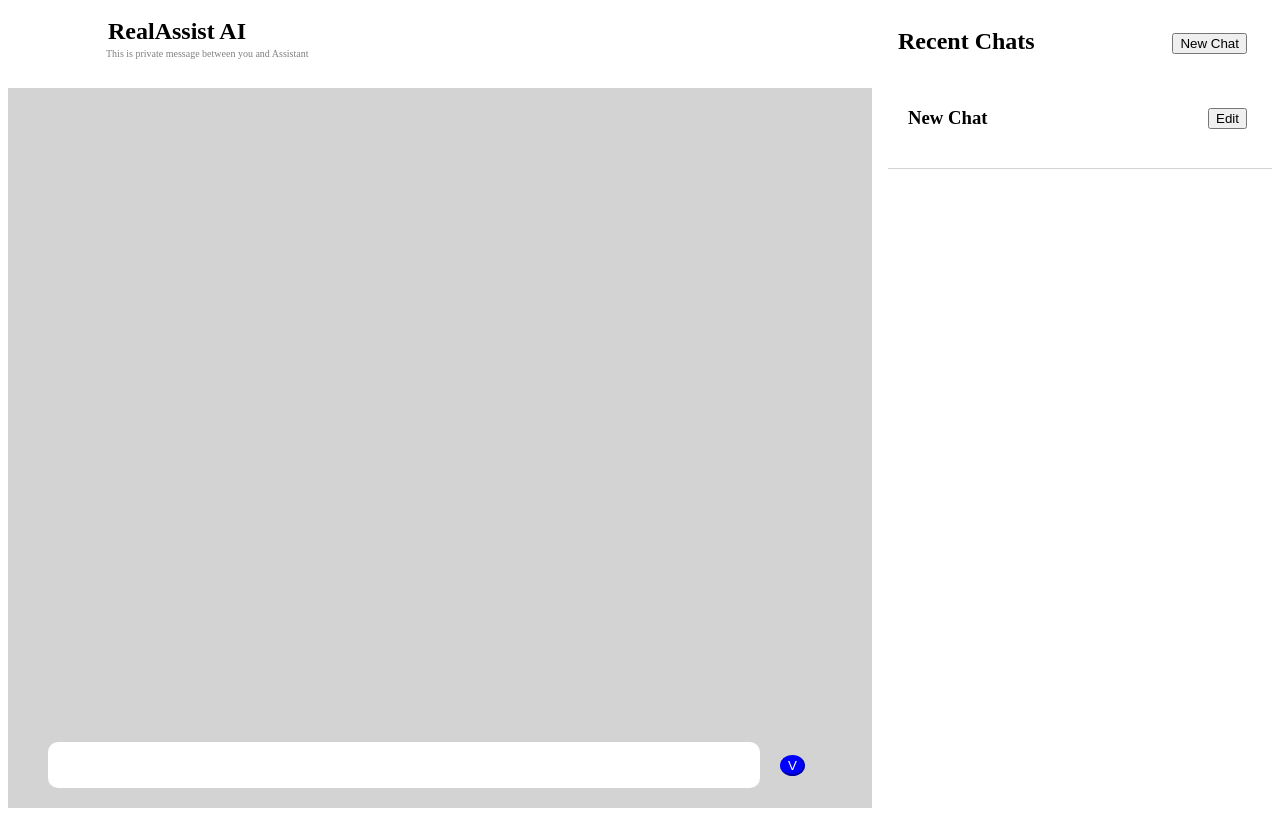
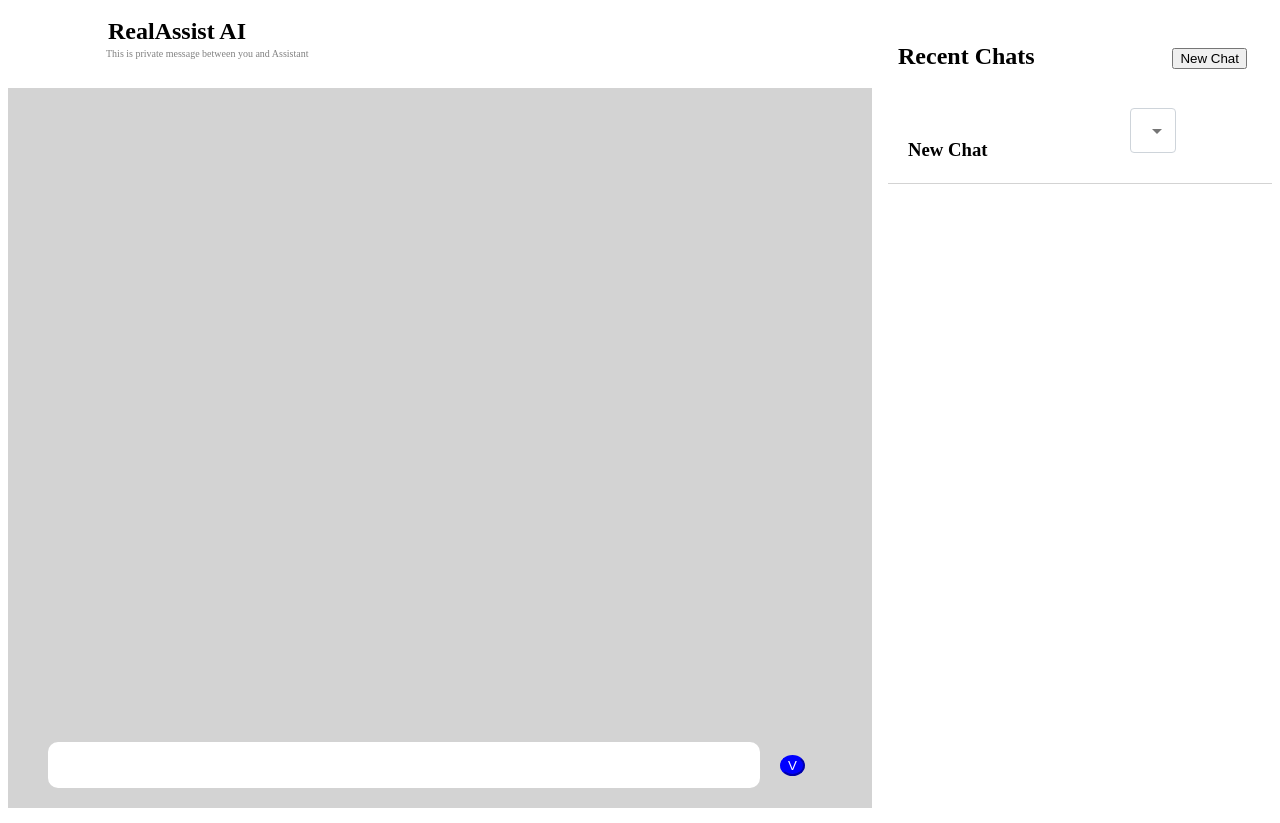
Before and after one commit to ptlharshil/RealAssist.AI-OpenAI-Chat-App, a React (Create React App) app in the folder frontend/realassist/: page / in a window 1280 px wide. Both pictures are taken after a click on the button "New Chat". Built offline with nearby package versions, Linux system fonts and the light colour scheme.

Commit message:
edit, delete sidebar

```diff
--- a/frontend/realassist/package.json
+++ b/frontend/realassist/package.json
@@ -3,6 +3,9 @@
   "version": "0.1.0",
   "private": true,
   "dependencies": {
+    "@emotion/react": "^11.10.5",
+    "@emotion/styled": "^11.10.5",
+    "@mui/material": "^5.11.8",
     "@testing-library/jest-dom": "^5.16.5",
     "@testing-library/react": "^13.4.0",
     "@testing-library/user-event": "^13.5.0",
--- a/frontend/realassist/src/App.js
+++ b/frontend/realassist/src/App.js
@@ -5,9 +5,10 @@ import Chat from "../src/Components/Chat"
 function App() {
   return (
     <div className="App">
+      <Navbar/>
       <SideBar/>
-      <Navbar/>
-      <Chat/>
+
+      {/* <Chat/> */}
     </div>
   );
 }
--- a/frontend/realassist/src/Components/Chat.jsx
+++ b/frontend/realassist/src/Components/Chat.jsx
@@ -1,7 +1,7 @@
 import React from 'react'
 import "./Chat.css"
 const Chat = () => {
-  return (
+  return (<>
     <div className='chatwindow'>
         <div className='fields'>
             <input type="text" className='input' />
@@ -9,7 +9,7 @@ const Chat = () => {
         </div>
 
     </div>
-  )
+    </>)
 }
 
 export default Chat
--- a/frontend/realassist/src/Components/SideBar.css
+++ b/frontend/realassist/src/Components/SideBar.css
@@ -5,6 +5,7 @@
     float: right;
     background-color: white;
     position: relative;
+    margin-top: -65px;
 }
 .name{
     float: left;
--- a/frontend/realassist/src/Components/SideBar.jsx
+++ b/frontend/realassist/src/Components/SideBar.jsx
@@ -1,25 +1,44 @@
-import React, { useState } from 'react'
+import React, { useEffect, useState } from 'react'
 import "./SideBar.css"
+import Titles from "../Components/Titles"
+import Chat from "../Components/Chat"
 const SideBar = () => {
     const [showChat,setShowChat]=useState(false)
+    const [chatDetails,setChatDetails]=useState([])
+    const [addChat, setAddChat]=useState(["Hey, this is Real Assist AI, how can I help you?"])
+    const [addTime, setAddTime]=useState([])
+    var chatTitle=""
+
+
 
     const newChat=()=>{
+        const time=new Date()
+        const chat={
+            title:"New Chat",
+            user:"You",
+            content:{
+                messages: addChat[0],
+                time: time.getHours() + ":" + time.getMinutes()
+            }
+        }
+        setChatDetails([...chatDetails,chat])
         setShowChat(true)
 
     }
-  return (
+  return (<>
     <div className='sidebar'>
         <div className='heading'>
             <h2 className='name'>Recent Chats</h2>
             <button className='create' onClick={newChat}>New Chat</button>
         </div>
-        {showChat===true &&
-            <div className='chatnames'>
-                <h3 className='title'>New Chat</h3>
-                <button className='edit'>Edit</button>
-            </div>
-        }
+
+        <Titles chatDetails={chatDetails} setChatDetails={setChatDetails} addChat={addChat}
+         setAddChat={setAddChat} addTime={addTime} setAddTime={setAddTime}/>
+
+
     </div>
+    {showChat && <Chat chatDetails={chatDetails} setChatDetails={setChatDetails}/>}
+    </>
   )
 }
 
--- /dev/null
+++ b/frontend/realassist/src/Components/Titles.css
@@ -0,0 +1,23 @@
+.chatnames{
+    position: relative;
+    width: 30vw;
+    height: 10vh;
+    border-bottom: 0.5px solid lightgray;
+
+}
+.title{
+    position: absolute;
+    bottom: 3px;
+}
+.edit{
+    position: absolute;
+    margin-left: 110px;
+}
+.inputTitle{
+    border: 2px solid red;
+}
+.editWrapper{
+    background-color: blue;
+    height: 10vh;
+    width: 30vw;
+}
--- /dev/null
+++ b/frontend/realassist/src/Components/Titles.jsx
@@ -0,0 +1,135 @@
+import  { useEffect, useState } from 'react'
+import * as React from 'react';
+import { styled } from '@mui/material/styles';
+import InputLabel from '@mui/material/InputLabel';
+import MenuItem from '@mui/material/MenuItem';
+import FormControl from '@mui/material/FormControl';
+import Select from '@mui/material/Select';
+import NativeSelect from '@mui/material/NativeSelect';
+import InputBase from '@mui/material/InputBase';
+import TextField from '@mui/material/TextField';
+import ButtonGroup from '@mui/material/ButtonGroup';
+import Button from '@mui/material/Button';
+import "./Titles.css"
+const Titles = ({chatDetails, setChatDetails}) => {
+    const [show, setShow]=useState(false)
+    const [newTitle,setNewTitle]=useState("")
+    const [i,setI]=useState('')
+    const BootstrapInput = styled(InputBase)(({ theme }) => ({
+        'label + &': {
+          marginTop: theme.spacing(3),
+        },
+        '& .MuiInputBase-input': {
+          borderRadius: 4,
+          position: 'relative',
+          backgroundColor: theme.palette.background.paper,
+          border: '1px solid #ced4da',
+          fontSize: 16,
+          padding: '10px 26px 10px 12px',
+          transition: theme.transitions.create(['border-color', 'box-shadow']),
+          // Use the system font instead of the default Roboto font.
+          fontFamily: [
+            '-apple-system',
+            'BlinkMacSystemFont',
+            '"Segoe UI"',
+            'Roboto',
+            '"Helvetica Neue"',
+            'Arial',
+            'sans-serif',
+            '"Apple Color Emoji"',
+            '"Segoe UI Emoji"',
+            '"Segoe UI Symbol"',
+          ].join(','),
+          '&:focus': {
+            borderRadius: 4,
+            borderColor: '#80bdff',
+            boxShadow: '0 0 0 0.2rem rgba(0,123,255,.25)',
+          },
+        },
+      }));
+
+
+        // const [action, setAction] = useState(0);
+        const handleChange = (index) => {
+        //   setAction(event.target.value);
+          chatDetails.map((cd,i)=>{
+            if(index===i)
+            {
+
+                setShow(true)
+                setI(i)
+
+            }
+          })
+        };
+
+        const handleNo=()=>{
+            setShow(false)
+        }
+        const handleYes=(newTitle,index)=>{
+            chatDetails.map((cd,i)=>{
+                if(index===i)
+                {
+                    cd.title=newTitle
+                }
+              })
+              console.log(chatDetails)
+              setChatDetails([...chatDetails])
+              setShow(false)
+
+        }
+        const handleText=(e)=>{
+            setNewTitle(e.target.value)
+        }
+    const deleteChat=(index)=>{
+          setChatDetails(chatDetails.filter((chat,i)=>index!==i))
+    }
+
+    const handleChatRoom=()=>{
+
+    }
+
+  return (<>
+    {chatDetails.map((chats,index)=>
+
+    <div className='chatnames'>
+
+        {show && i===index ?<> <TextField
+          required
+          id="filled-required"
+          label="Required"
+          defaultValue={chats.title}
+          variant="filled"
+          onChange={handleText}
+          style={{marginRight:"55px", marginTop:"-42px"}}/>
+          <ButtonGroup
+          disableElevation
+          variant="contained"
+          aria-label="Disabled elevation buttons"
+        >
+          <Button onClick={()=>handleYes(newTitle,index)}>Yes</Button>
+          <Button onClick={handleNo}>No</Button>
+        </ButtonGroup></>
+        :<> <h3 key={index} className="title" onClick={handleChatRoom}>{chats.title}</h3>
+        <FormControl  style={{margin:"5px 5px 5px 5px"}}>
+        <Select
+          labelId="demo-customized-select-label"
+          id="demo-customized-select"
+          input={<BootstrapInput />}
+          key={index}
+        >
+
+          <MenuItem value={10} onClick={()=>handleChange(index)}>Edit</MenuItem>
+          <MenuItem value={20} onClick={()=>deleteChat(index)}>Delete</MenuItem>
+        </Select>
+      </FormControl></>}
+    </div>)}
+
+
+
+
+    </>
+  )
+}
+
+export default Titles
```
Also changed, not shown: 2 other files (tests, documents, lock files or other folders).
